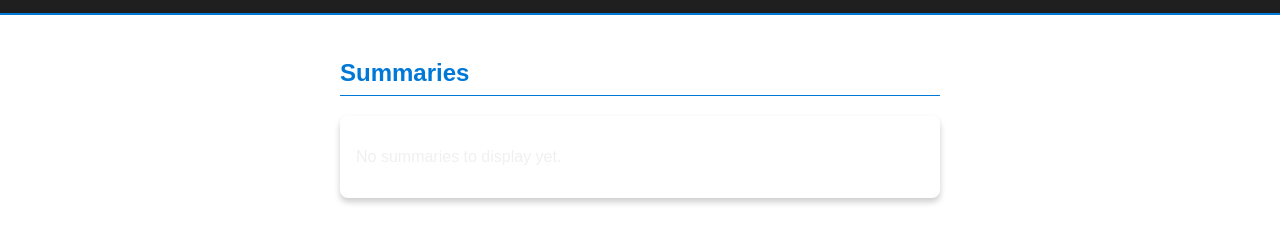
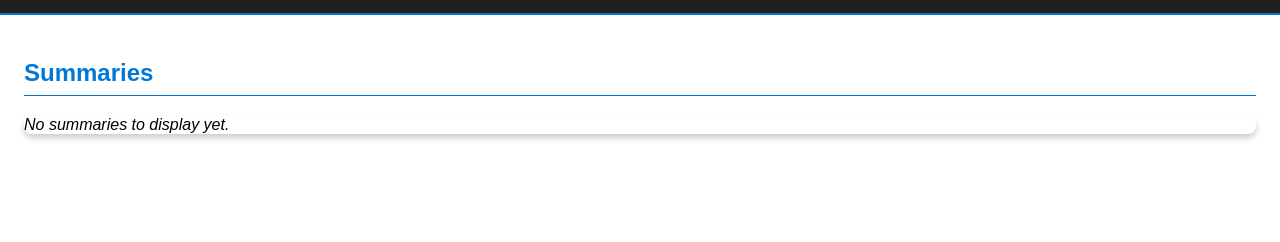
Before and after one commit to SJAryan/SmartInbox, a browser extension: page index.html in a window 1280 px wide. Shown: the part 56-298 px from the top of the page. Drawn offline with Linux system fonts and the light colour scheme.

Commit message:
VisualChanges

```diff
--- a/style.css
+++ b/style.css
@@ -21,7 +21,7 @@ header {
 
 main {
     padding: 1.5rem;
-    max-width: 600px;
+    max-width: 1400px;
     margin: 0 auto;
 }
 
@@ -34,15 +34,14 @@ h2 {
     border-bottom: 1px solid #0078d7;
     padding-bottom: 0.5rem;
 }
-#summaries,
-#todo-list {
+#summaries{
     background-color: #ffffff;
-    padding: 1rem;
+    /* padding: 1rem; */
     border-radius: 8px;
     box-shadow: 0 4px 6px rgba(0, 0, 0, 0.2);
 }
 
-.placeholder {
-    color: #666;
+#placeholder {
+    color: black;
     font-style: italic;
 }
```
Also changed, not shown: 1 other file.
